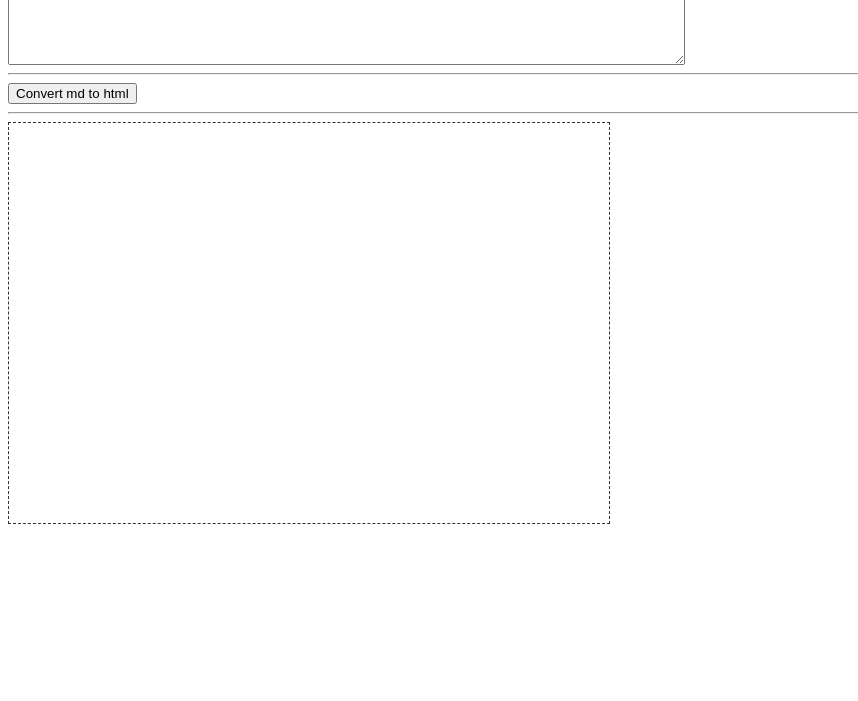
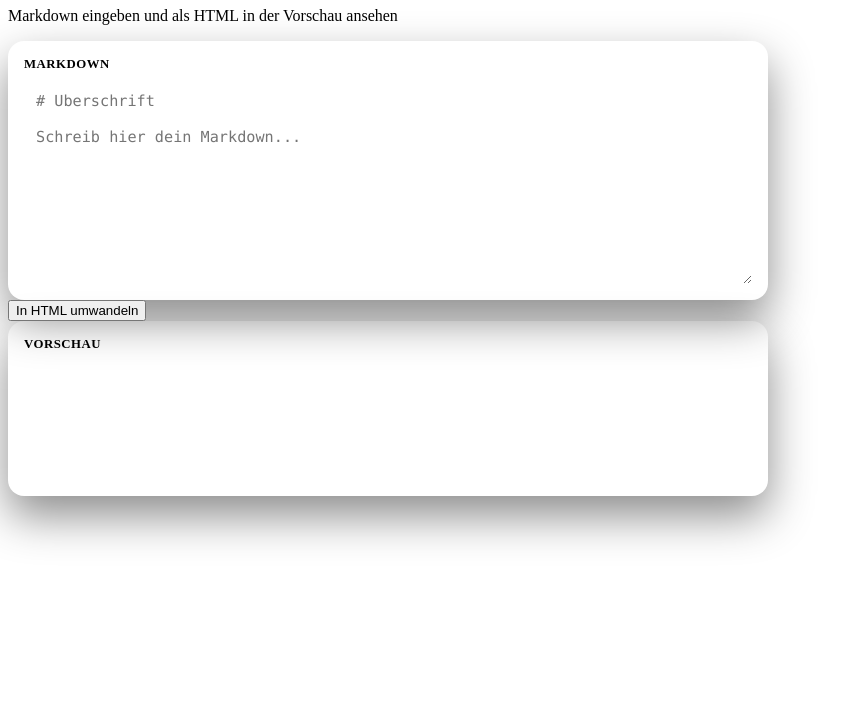
Before and after one commit to wlanboy/testing, a plain HTML site: page md.html in a window 1280 px wide. Shown: the part 99-800 px from the top of the page, without its empty margins (0-858 px from the left). Drawn offline with Linux system fonts and the light colour scheme.

Commit message:
überarbeitung md

```diff
--- /dev/null
+++ b/md.css
@@ -0,0 +1,83 @@
+.md-card {
+    width: 100%;
+    max-width: 760px;
+    padding: 16px;
+    background: var(--card-bg);
+    border-radius: 16px;
+    box-shadow: 0 20px 45px rgba(0, 0, 0, 0.45);
+    box-sizing: border-box;
+}
+
+.md-label {
+    display: block;
+    margin-bottom: 8px;
+    font-size: 0.8rem;
+    font-weight: 600;
+    color: var(--text-muted);
+    text-transform: uppercase;
+    letter-spacing: 0.04em;
+}
+
+.md-textarea {
+    display: block;
+    width: 100%;
+    min-height: 180px;
+    resize: vertical;
+    padding: 12px;
+    background: var(--cell-dead);
+    border: 1px solid var(--cell-border);
+    border-radius: 8px;
+    color: var(--text-primary);
+    font-family: "Fira Code", Consolas, monospace;
+    font-size: 0.95rem;
+    box-sizing: border-box;
+}
+
+.md-textarea:focus {
+    outline: none;
+    border-color: var(--accent);
+}
+
+.md-preview {
+    min-height: 120px;
+    line-height: 1.5;
+    color: var(--text-primary);
+}
+
+.md-preview > *:first-child {
+    margin-top: 0;
+}
+
+.md-preview > *:last-child {
+    margin-bottom: 0;
+}
+
+.md-preview a {
+    color: var(--accent-hover);
+}
+
+.md-preview code {
+    background: var(--cell-dead);
+    padding: 2px 6px;
+    border-radius: 4px;
+    font-family: "Fira Code", Consolas, monospace;
+}
+
+.md-preview pre {
+    background: var(--cell-dead);
+    padding: 12px;
+    border-radius: 8px;
+    overflow-x: auto;
+}
+
+.md-preview pre code {
+    padding: 0;
+    background: none;
+}
+
+.md-preview blockquote {
+    margin: 0;
+    padding-left: 12px;
+    border-left: 3px solid var(--accent);
+    color: var(--text-muted);
+}
--- a/md.html
+++ b/md.html
@@ -1,17 +1,11 @@
-<html>
+<!DOCTYPE html>
+<html lang="de">
 <head>
-  <meta charset="UTF-8"/>
-  <title>convert md to html</title>
-  <style>
-    #sourcetextarea {
-        display: block;
-    }
-    #targetdiv {
-      border: 1px dashed #333333;
-      width: 600px;
-      height: 400px;
-    }
-  </style>
+    <meta charset="UTF-8" />
+    <meta name="viewport" content="width=device-width, initial-scale=1.0" />
+    <title>Markdown Converter</title>
+    <link rel="stylesheet" href="gol.css" />
+    <link rel="stylesheet" href="md.css" />
     <script src="md.js"></script>
     <script>
         function converthtml() {
@@ -25,11 +19,27 @@
 </head>
 <body>
 
-  <textarea id="sourcetextarea" rows="10" cols="82"></textarea>
-  <hr/>
-  <button id="convertbutton" onClick="converthtml()">Convert md to html</button>
-  <hr/>
-  <div id="targetdiv"></div>
+    <main class="app">
+        <header class="app-header">
+            <a href="index.html" class="back-link">&larr; Startseite</a>
+            <h1>Markdown Converter</h1>
+            <p class="subtitle">Markdown eingeben und als HTML in der Vorschau ansehen</p>
+        </header>
+
+        <section class="md-card">
+            <label for="sourcetextarea" class="md-label">Markdown</label>
+            <textarea id="sourcetextarea" class="md-textarea" rows="10" placeholder="# Uberschrift&#10;&#10;Schreib hier dein Markdown..."></textarea>
+        </section>
+
+        <div class="controls">
+            <button id="convertbutton" class="btn btn-primary" onclick="converthtml()">In HTML umwandeln</button>
+        </div>
+
+        <section class="md-card">
+            <span class="md-label">Vorschau</span>
+            <div id="targetdiv" class="md-preview"></div>
+        </section>
+    </main>
 
 </body>
 </html>
```
Lines whose indentation alone changed are shown as unchanged.
